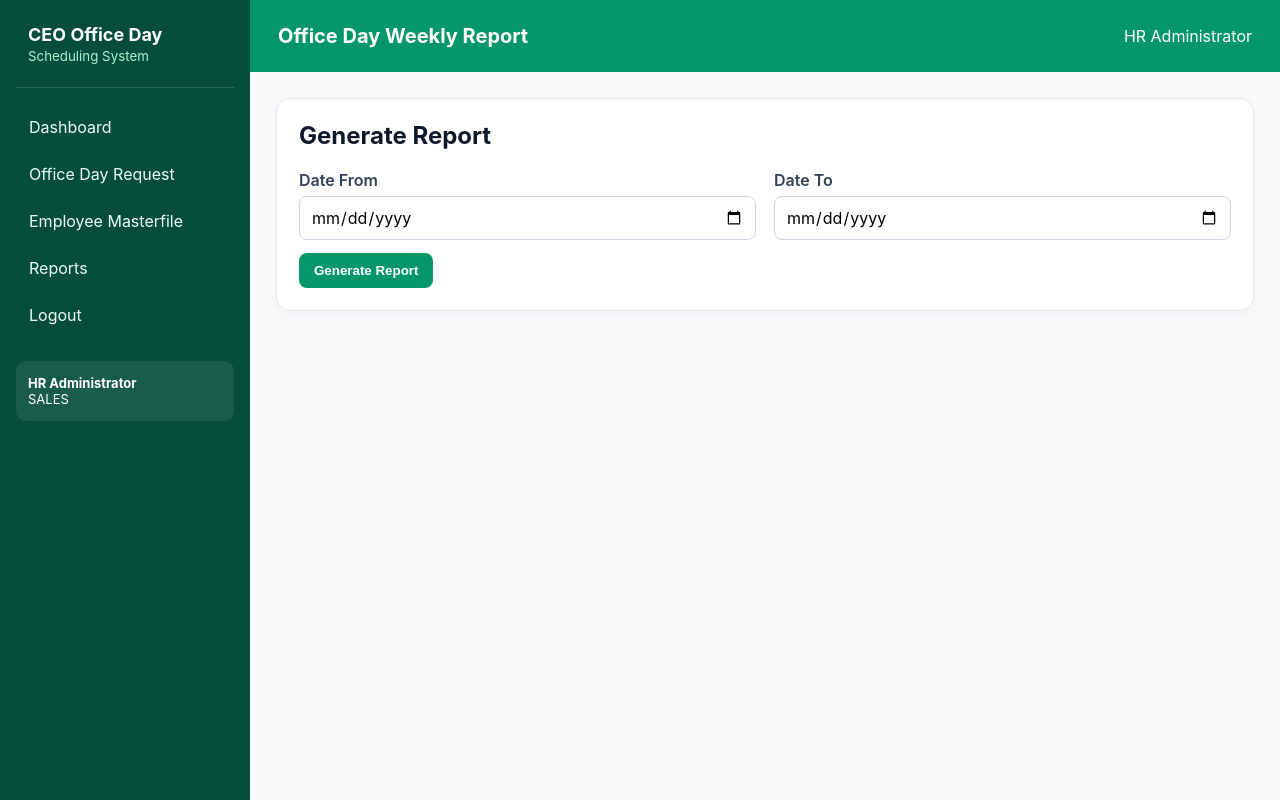
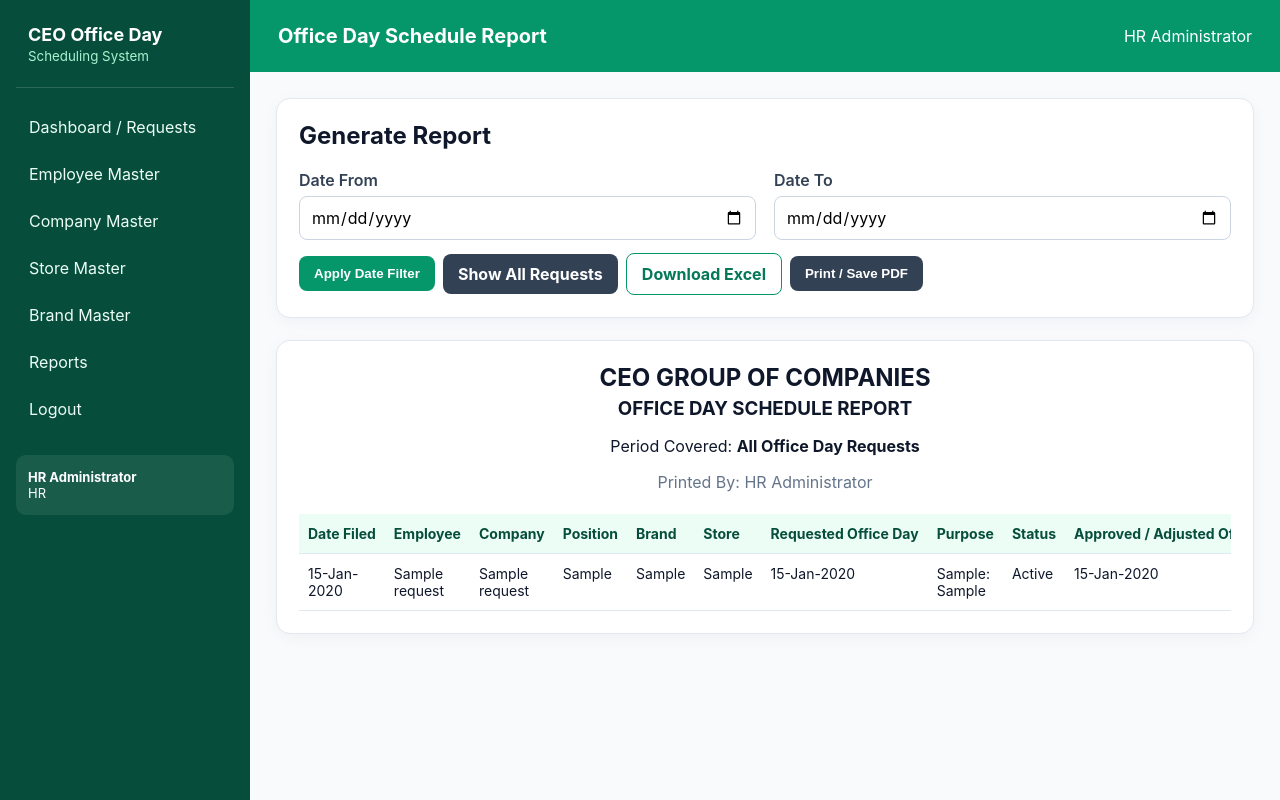
Before and after one commit to chatty2026/OfficeDaySystem, a Flask app: page /reports in a window 1280 px wide. Run offline with Flask 3, Linux system fonts and the light colour scheme; a user stored in the database is signed in; tables that the repository leaves empty hold one stand-in row (values such as "Sample post"); some libraries are stand-ins or nearby versions.

Commit message:
Update Office Day reports and HR permissions

```diff
--- a/app.py
+++ b/app.py
@@ -481,7 +481,15 @@ def admin_dashboard():
     connection = get_db_connection()
     counts = fetch_dashboard_counts(connection)
     recent_requests = connection.execute("""
-        SELECT * FROM office_day_requests ORDER BY created_at DESC LIMIT 8
+        SELECT * FROM office_day_requests
+        ORDER BY
+            CASE status
+                WHEN 'Pending HR Approval' THEN 1
+                WHEN 'Adjusted Schedule' THEN 2
+                WHEN 'Approved' THEN 3
+                ELSE 4
+            END,
+            created_at DESC
     """).fetchall()
     recent_requests = format_rows_for_display(
         recent_requests, ("requested_date", "approved_date", "created_at")
@@ -855,7 +863,13 @@ def delete_request(request_id):
             flash("Office Day request not found.", "error")
             return redirect(url_for(destination))
 
-        if session.get("role") == "SALES":
+        role = session.get("role")
+
+        if role == "HR":
+            flash("HR accounts are not allowed to delete Office Day records.", "error")
+            return redirect(url_for(destination))
+
+        if role == "SALES":
             if office_request["requested_by"] != session.get("user_id"):
                 flash("You can delete only your own Office Day requests.", "error")
                 return redirect(url_for("sales_office_day"))
@@ -865,6 +879,10 @@ def delete_request(request_id):
                     "error"
                 )
                 return redirect(url_for("sales_office_day"))
+
+        elif role != "ADMIN":
+            flash("You are not authorized to delete Office Day records.", "error")
+            return redirect(url_for(destination))
 
         connection.execute(
             "DELETE FROM office_day_requests WHERE id = ?",
@@ -2046,22 +2064,35 @@ def reports():
     date_to = request.args.get("date_to", "").strip()
     rows = []
 
-    if date_from and date_to:
-        connection = get_db_connection()
+    connection = get_db_connection()
+
+    if session["role"] in ("ADMIN", "HR"):
+        query = "SELECT * FROM office_day_requests WHERE 1=1"
+        params = []
+
+        if date_from and date_to:
+            query += " AND requested_date BETWEEN ? AND ?"
+            params.extend([date_from, date_to])
+
+        query += " ORDER BY created_at DESC, employee_name"
+        rows = connection.execute(query, params).fetchall()
+
+    elif date_from and date_to:
         query = """
             SELECT * FROM office_day_requests
             WHERE requested_date BETWEEN ? AND ?
+              AND requested_by = ?
+            ORDER BY requested_date, employee_name
         """
-        params = [date_from, date_to]
-
-        if session["role"] == "SALES":
-            query += " AND requested_by = ?"
-            params.append(session["user_id"])
-
-        query += " ORDER BY requested_date, employee_name"
-        rows = connection.execute(query, params).fetchall()
-        rows = format_rows_for_display(rows, ("requested_date", "approved_date", "created_at"))
-        connection.close()
+        rows = connection.execute(
+            query,
+            (date_from, date_to, session["user_id"])
+        ).fetchall()
+
+    rows = format_rows_for_display(
+        rows, ("requested_date", "approved_date", "created_at")
+    )
+    connection.close()
 
     return render_template(
         "reports.html",
@@ -2074,24 +2105,109 @@ def reports():
 @app.route("/reports/export.xlsx")
 @login_required
 def export_reports_excel():
-    date_from=request.args.get("date_from","").strip(); date_to=request.args.get("date_to","").strip()
-    if not date_from or not date_to:
-        flash("Select a date range first.","error"); return redirect(url_for("reports"))
-    connection=get_db_connection(); query="SELECT * FROM office_day_requests WHERE requested_date BETWEEN ? AND ?"; params=[date_from,date_to]
-    if session["role"]=="SALES": query += " AND requested_by=?"; params.append(session["user_id"])
-    query += " ORDER BY requested_date, employee_name"; rows=connection.execute(query,params).fetchall(); connection.close()
-    wb=Workbook(); ws=wb.active; ws.title="Office Day Report"
-    headers=["Date","Employee","Company","Position","Brand","Store","Purpose","Status","Approved Date"]; ws.append(headers)
-    thin=Side(style="thin"); border=Border(left=thin,right=thin,top=thin,bottom=thin)
-    for c in ws[1]: c.font=Font(bold=True); c.alignment=Alignment(horizontal="center"); c.border=border
+    date_from = request.args.get("date_from", "").strip()
+    date_to = request.args.get("date_to", "").strip()
+
+    connection = get_db_connection()
+
+    if session["role"] in ("ADMIN", "HR"):
+        query = "SELECT * FROM office_day_requests WHERE 1=1"
+        params = []
+        if date_from and date_to:
+            query += " AND requested_date BETWEEN ? AND ?"
+            params.extend([date_from, date_to])
+    else:
+        if not date_from or not date_to:
+            connection.close()
+            flash("Select a date range first.", "error")
+            return redirect(url_for("reports"))
+        query = """
+            SELECT * FROM office_day_requests
+            WHERE requested_date BETWEEN ? AND ?
+              AND requested_by = ?
+        """
+        params = [date_from, date_to, session["user_id"]]
+
+    query += " ORDER BY created_at DESC, employee_name"
+    rows = connection.execute(query, params).fetchall()
+    connection.close()
+
+    wb = Workbook()
+    ws = wb.active
+    ws.title = "Office Day Report"
+
+    headers = [
+        "Date Filed","Employee","Company","Position","Brand","Store",
+        "Requested Office Day","Purpose","Status",
+        "Approved / Adjusted Office Day","Requested By","HR Action By"
+    ]
+    ws.append(headers)
+
+    thin = Side(style="thin")
+    border = Border(left=thin,right=thin,top=thin,bottom=thin)
+
+    for c in ws[1]:
+        c.font = Font(bold=True)
+        c.alignment = Alignment(
+            horizontal="center", vertical="center", wrap_text=True
+        )
+        c.border = border
+
     for r in rows:
-        purpose=r["purpose"] + ((": "+r["other_purpose"]) if r["other_purpose"] else "")
-        ws.append([format_date_only(r["requested_date"]),r["employee_name"],r["company_name"] or "-",r["position"] or "-",r["brand"],r["store_assignment"],purpose,r["status"],format_date_only(r["approved_date"]) if r["approved_date"] else "-"])
+        purpose = r["purpose"] + (
+            (": " + r["other_purpose"]) if r["other_purpose"] else ""
+        )
+        ws.append([
+            format_date_only(r["created_at"]),
+            r["employee_name"],
+            r["company_name"] or "-",
+            r["position"] or "-",
+            r["brand"],
+            r["store_assignment"],
+            format_date_only(r["requested_date"]),
+            purpose,
+            r["status"],
+            format_date_only(r["approved_date"]) if r["approved_date"] else "-",
+            r["requested_by_name"] or "-",
+            r["hr_action_by"] or "-"
+        ])
+
     for row in ws.iter_rows(min_row=2):
-        for c in row: c.border=border
-    for col in ws.columns: ws.column_dimensions[get_column_letter(col[0].column)].width=min(max(len(str(c.value or "")) for c in col)+3,45)
-    ws.freeze_panes="A2"; output=io.BytesIO(); wb.save(output); output.seek(0)
-    return Response(output.getvalue(),mimetype="application/vnd.openxmlformats-officedocument.spreadsheetml.sheet",headers={"Content-Disposition":f"attachment; filename=office_day_report_{date_from}_to_{date_to}.xlsx"})
+        for c in row:
+            c.border = border
+            c.alignment = Alignment(vertical="top", wrap_text=True)
+
+    for col in ws.columns:
+        ws.column_dimensions[get_column_letter(col[0].column)].width = min(
+            max(len(str(c.value or "")) for c in col) + 3, 35
+        )
+
+    ws.freeze_panes = "A2"
+    ws.page_setup.orientation = "landscape"
+    ws.page_setup.paperSize = ws.PAPERSIZE_A4
+    ws.page_setup.fitToWidth = 1
+    ws.page_setup.fitToHeight = 0
+    ws.sheet_properties.pageSetUpPr.fitToPage = True
+    ws.print_title_rows = "1:1"
+    ws.page_margins.left = 0.25
+    ws.page_margins.right = 0.25
+    ws.page_margins.top = 0.4
+    ws.page_margins.bottom = 0.4
+
+    output = io.BytesIO()
+    wb.save(output)
+    output.seek(0)
+
+    if date_from and date_to:
+        filename = f"office_day_report_{date_from}_to_{date_to}.xlsx"
+    else:
+        filename = "office_day_report_all_records.xlsx"
+
+    return Response(
+        output.getvalue(),
+        mimetype="application/vnd.openxmlformats-officedocument.spreadsheetml.sheet",
+        headers={"Content-Disposition": f"attachment; filename={filename}"}
+    )
 
 
 initialize_database()
--- a/templates/reports.html
+++ b/templates/reports.html
@@ -1,42 +1,69 @@
 {% extends "base.html" %}
-{% block title %}Weekly Report{% endblock %}
-{% block page_title %}Office Day Weekly Report{% endblock %}
-{% block head %}<style>@media print{@page{size:Letter landscape;margin:.4in}}</style>{% endblock %}
+{% block title %}Office Day Schedule Report{% endblock %}
+{% block page_title %}Office Day Schedule Report{% endblock %}
+{% block head %}
+<style>
+@media print{
+    @page{size:A4 landscape;margin:8mm;}
+    body{background:#fff;}
+    .sidebar,.topbar,.no-print{display:none!important;}
+    .main-content{margin:0!important;padding:0!important;}
+    .card{box-shadow:none!important;border:none!important;padding:0!important;}
+    .table-wrap{overflow:visible!important;}
+    table{width:100%!important;font-size:7.5px!important;table-layout:auto;}
+    th,td{padding:4px 5px!important;white-space:normal!important;word-break:break-word;}
+    .report-header{margin-bottom:10px;}
+}
+</style>
+{% endblock %}
 {% block content %}
 <div class="card no-print">
     <h2>Generate Report</h2>
     <form method="GET" action="{{ url_for('reports') }}">
         <div class="grid-2">
-            <div><label>Date From</label><input type="date" name="date_from" value="{{ date_from }}" required></div>
-            <div><label>Date To</label><input type="date" name="date_to" value="{{ date_to }}" required></div>
+            <div><label>Date From</label><input type="date" name="date_from" value="{{ date_from }}" {% if session.role == "SALES" %}required{% endif %}></div>
+            <div><label>Date To</label><input type="date" name="date_to" value="{{ date_to }}" {% if session.role == "SALES" %}required{% endif %}></div>
         </div>
         <div class="actions-inline">
-            <button class="btn" type="submit">Generate Report</button>
-            {% if date_from and date_to %}<a class="btn btn-outline" href="{{ url_for('export_reports_excel', date_from=date_from, date_to=date_to) }}">Download Excel</a><button class="btn btn-secondary" type="button" onclick="window.print()">Print / Save PDF</button>{% endif %}
+            <button class="btn" type="submit">Apply Date Filter</button>
+            {% if session.role in ('ADMIN', 'HR') %}
+                <a class="btn btn-secondary" href="{{ url_for('reports') }}">Show All Requests</a>
+                <a class="btn btn-outline" href="{{ url_for('export_reports_excel', date_from=date_from, date_to=date_to) }}">Download Excel</a>
+                <button class="btn btn-secondary" type="button" onclick="window.print()">Print / Save PDF</button>
+            {% elif date_from and date_to %}
+                <a class="btn btn-outline" href="{{ url_for('export_reports_excel', date_from=date_from, date_to=date_to) }}">Download Excel</a>
+                <button class="btn btn-secondary" type="button" onclick="window.print()">Print / Save PDF</button>
+            {% endif %}
         </div>
     </form>
 </div>
 
-{% if date_from and date_to %}
+{% if session.role in ('ADMIN', 'HR') or (date_from and date_to) %}
 <div class="card">
     <div style="text-align:center;margin-bottom:22px;">
         <h2 style="margin-bottom:5px;">CEO GROUP OF COMPANIES</h2>
         <h3 style="margin:0;">OFFICE DAY SCHEDULE REPORT</h3>
-        <p>Period Covered: <strong>{{ date_from }}</strong> to <strong>{{ date_to }}</strong></p>
+        {% if date_from and date_to %}
+        <p>Period Covered: <strong>{{ format_date_only(date_from) }}</strong> to <strong>{{ format_date_only(date_to) }}</strong></p>
+        {% else %}
+        <p>Period Covered: <strong>All Office Day Requests</strong></p>
+        {% endif %}
         <p class="muted">Printed By: {{ session.full_name }}</p>
     </div>
     <div class="table-wrap">
     <table>
-        <thead><tr><th>Date</th><th>Employee</th><th>Company</th><th>Position</th><th>Brand</th><th>Store</th><th>Purpose</th><th>Status</th><th>Approved Date</th>{% if session.role in ('ADMIN', 'HR') %}<th class="no-print">Action</th>{% endif %}</tr></thead>
+        <thead><tr><th>Date Filed</th><th>Employee</th><th>Company</th><th>Position</th><th>Brand</th><th>Store</th><th>Requested Office Day</th><th>Purpose</th><th>Status</th><th>Approved / Adjusted Office Day</th><th>Requested By</th><th>HR Action By</th>{% if session.role == 'ADMIN' %}<th class="no-print">Action</th>{% endif %}</tr></thead>
         <tbody>
         {% for item in rows %}
         <tr>
-            <td>{{ item.requested_date }}</td><td>{{ item.employee_name }}</td>
+            <td>{{ item.created_at }}</td><td>{{ item.employee_name }}</td>
             <td>{{ item.company_name or "-" }}</td><td>{{ item.position or "-" }}</td>
             <td>{{ item.brand }}</td><td>{{ item.store_assignment }}</td>
+            <td>{{ item.requested_date }}</td>
             <td>{{ item.purpose }}{% if item.other_purpose %}: {{ item.other_purpose }}{% endif %}</td>
             <td>{{ item.status }}</td><td>{{ item.approved_date or "-" }}</td>
-            {% if session.role in ('ADMIN', 'HR') %}
+            <td>{{ item.requested_by_name or "-" }}</td><td>{{ item.hr_action_by or "-" }}</td>
+            {% if session.role == 'ADMIN' %}
             <td class="no-print">
                 <form method="POST"
                       action="{{ url_for('delete_request', request_id=item.id) }}"
@@ -51,7 +78,7 @@
             {% endif %}
         </tr>
         {% else %}
-        <tr><td colspan="{% if session.role in ('ADMIN', 'HR') %}10{% else %}9{% endif %}" class="muted">No records found for this period.</td></tr>
+        <tr><td colspan="{% if session.role == 'ADMIN' %}13{% else %}12{% endif %}" class="muted">No Office Day requests found.</td></tr>
         {% endfor %}
         </tbody>
     </table>
```
Also changed, not shown: templates/hr_dashboard.html (+2 -64 lines).
